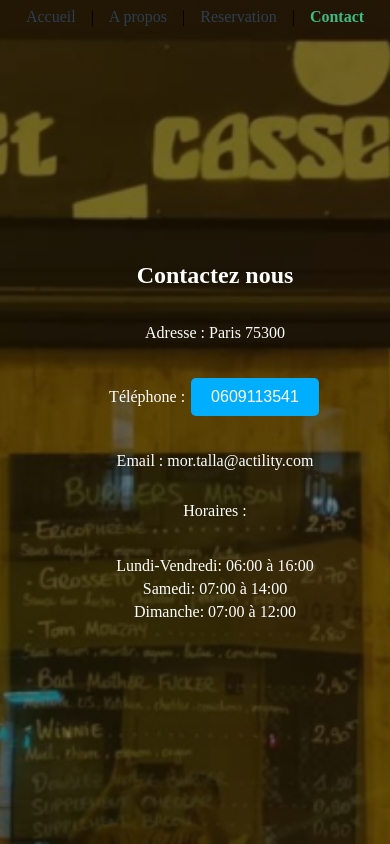
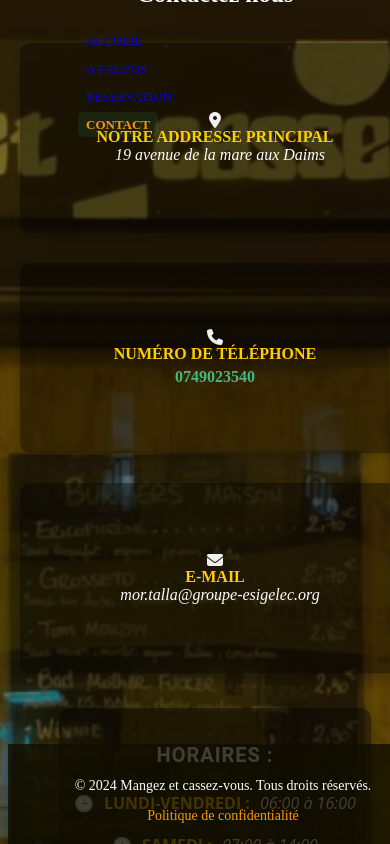
Before and after one commit to mortalla23/Projet_Vue_Js, a Vue app: page /contact in a window 390 px wide. Built offline with nearby package versions, Linux system fonts and the light colour scheme.

Commit message:
Adding some modifications for improving the front

```diff
--- a/package.json
+++ b/package.json
@@ -8,10 +8,12 @@
     "lint": "vue-cli-service lint"
   },
   "dependencies": {
+    "@fortawesome/fontawesome-free": "^6.6.0",
     "animate.css": "^4.1.1",
     "bootstrap": "^5.3.3",
     "bootstrap-icons": "^1.11.3",
     "core-js": "^3.8.3",
+    "test": "file:",
     "vue": "^2.6.14",
     "vue-router": "^3.5.1",
     "vuex": "^3.6.2"
--- a/src/App.vue
+++ b/src/App.vue
@@ -1,36 +1,153 @@
 <template>
   <div id="app">
     <nav class="navbar">
-      <router-link to="/" exact>Accueil</router-link> |
-      <router-link to="/about">A propos</router-link> |
-      <router-link to="/reservation">Reservation</router-link> |
-      <router-link to="/contact">Contact</router-link>
-
+      <ul class="nav-links">
+        <li><router-link to="/" exact>Accueil</router-link></li>
+        <li><router-link to="/about">A propos</router-link></li>
+        <li><router-link to="/reservation">Reservation</router-link></li>
+        <li><router-link to="/contact">Contact</router-link></li>
+      </ul>
     </nav>
-    <router-view/>
+    <div class="content">
+      <router-view/>
+    </div>
+    <AppFooter />
   </div>
 </template>
 
 <script>
+import AppFooter from './components/AppFooter.vue';
+
 export default {
-  name: 'App'
+  components: {
+    AppFooter
+  },
+  name: 'App',
 }
 </script>
 
 <style>
+#app {
+  display: flex;
+  flex-direction: column;
+  min-height: 100%; /* Remplacer 100vh par 100% */
+}
+
+.content {
+  flex-grow: 1; /* Assure que le contenu prend tout l'espace disponible avant le footer */
+  padding-bottom: 20px; /* Ajoute un peu d'espace en bas du contenu */
+  overflow: auto; /* Permet le défilement si nécessaire */
+}
+
+/* Footer placé normalement */
+.footer {
+  background-color: rgba(0, 0, 0, 0.8);
+  color: white;
+  text-align: center;
+  padding: 20px;
+  width: 100%;
+  font-size: 14px;
+  margin-top: auto; /* Assure que le footer est à la fin du contenu */
+  position: relative; /* Assure que le footer reste en bas de la page sans chevaucher le contenu */
+}
+
+.footer-links {
+  margin-top: 10px;
+}
+
+.footer-links a {
+  color: #ff9800;
+  margin: 0 10px;
+  text-decoration: none;
+}
+
+.footer-links a:hover {
+  text-decoration: underline;
+}
+
 .navbar {
   display: flex;
-  justify-content: center; /* Centrer les liens */
-  gap: 15px; /* Espacement entre les liens */
+  justify-content: center;
+  align-items: center;
+  background-color: transparent;
+  padding: 15px 30px;
+  box-shadow: none;
+  position: fixed;
+  width: 100%;
+  top: 0;
+  z-index: 1000;
 }
 
-.navbar a {
-  text-decoration: none;
-  color: #2c3e50;
+/* Liens de navigation */
+.nav-links {
+  display: flex;
+  list-style: none;
+  gap: 40px;
 }
 
-.navbar a.router-link-exact-active {
+.nav-links li {
+  display: inline;
+}
+
+.nav-links a {
+  text-decoration: none;
+  font-size: 18px;
+  font-weight: 500;
+  text-transform: uppercase;
+  padding: 8px 15px;
+  transition: color 0.3s ease, background-color 0.3s ease;
+  border-radius: 5px;
+}
+
+.nav-links a:hover {
+  background-color: #ff9800;
+}
+
+.nav-links a.router-link-exact-active {
   font-weight: bold;
-  color: #42b983;
+  color: #ff9800;
+  background-color: rgba(66, 185, 131, 0.1);
+  border-radius: 5px;
+}
+
+/* Styles pour petits écrans */
+@media (max-width: 768px) {
+  .navbar {
+    padding-bottom: 20px;
+    justify-content: flex-start;
+  }
+
+  .nav-links {
+    gap: 15px;
+    flex-wrap: wrap;
+    justify-content: center;
+  }
+
+  .nav-links a {
+    font-size: 14px;
+    padding: 6px 10px;
+  }
+}
+
+/* Styles pour très petits écrans */
+@media (max-width: 480px) {
+  .navbar {
+    padding-bottom: 20px;
+    justify-content: flex-start;
+  }
+
+  .nav-links {
+    flex-direction: column;
+    gap: 10px;
+  }
+
+  .nav-links a {
+    font-size: 13px;
+    padding: 5px 8px;
+  }
+}
+
+body {
+  padding-top: 70px;
 }
 </style>
--- a/src/main.js
+++ b/src/main.js
@@ -2,6 +2,7 @@ import Vue from 'vue'
 import App from './App.vue'
 import router from './router'
 import store from './store'
+import '@fortawesome/fontawesome-free/css/all.css';
 
 Vue.config.productionTip = false
 
--- a/src/views/ContactView.vue
+++ b/src/views/ContactView.vue
@@ -1,15 +1,44 @@
 <template>
   <div :style="backgroundStyle" class="contact-container">
     <h2>Contactez nous</h2>
-    <p>Adresse : {{ postale }}</p>
-    <p>Téléphone : <button @click="callPhone" class="call-button">{{ phoneNumber }}</button></p>
-    <p>Email : {{ mail }}</p>
-    <p>Horaires :</p>
-    <ul>
-      <li>Lundi-Vendredi: 06:00 à 16:00</li>
-      <li>Samedi: 07:00 à 14:00</li>
-      <li>Dimanche: 07:00 à 12:00</li>
-    </ul>
+    <div class="contact-info">
+      <div class="contact-item">
+        <i class="fas fa-map-marker-alt icon"></i>
+        <p><span class="label">Notre addresse principal</span> <span class="value">{{ postale }}</span></p>
+      </div>
+
+      <!-- Téléphone cliquable avec tel: -->
+        <div class="contact-item">
+          <i class="fas fa-phone icon"></i>
+          <p><strong><span class="label">Numéro de téléphone</span></strong></p>
+
+          <a :href="`tel:${phoneNumber}`" class="call-button">{{ phoneNumber }}</a>
+        </div>
+
+      <div class="contact-item">
+        <i class="fas fa-envelope icon"></i>
+        <p><span class="label">E-mail</span> <span class="value">{{ mail }}</span></p>
+      </div>
+    </div>
+
+    <div class="contact-hours">
+      <h3>Horaires :</h3>
+      <div class="hours-list">
+        <div class="hour-item">
+          <span class="day">Lundi-Vendredi :</span>
+          <span class="time">06:00 à 16:00</span>
+        </div>
+        <div class="hour-item">
+          <span class="day">Samedi :</span>
+          <span class="time">07:00 à 14:00</span>
+        </div>
+        <div class="hour-item">
+          <span class="day">Dimanche :</span>
+          <span class="time">07:00 à 12:00</span>
+        </div>
+      </div>
+    </div>
+    <AppFooter />
   </div>
 </template>
 
@@ -20,9 +49,9 @@ export default {
   name: "ContactView",
   data() {
     return {
-      mail: "mor.talla@actility.com",
-      phoneNumber: "0609113541",
-      postale: "Paris 75300",
+      mail: "mor.talla@groupe-esigelec.org",
+      phoneNumber: "0749023540",
+      postale: "19 avenue de la mare aux Daims",
       backgroundImage,
     };
   },
@@ -42,54 +71,211 @@ export default {
         zIndex: '-1'
       };
     }
-  },
-  methods: {
-    callPhone() {
-      window.location.href = `tel:${this.phoneNumber}`;
-    }
   }
 }
 </script>
 
 <style scoped>
+
+@keyframes slide-up {
+  0% {
+    transform: translateY(100px); /* Part de 100px en dessous de sa position */
+    opacity: 0; /* L'élément est invisible au début */
+  }
+  100% {
+    transform: translateY(0); /* Arrive à sa position d'origine */
+    opacity: 1; /* L'élément devient visible */
+  }
+}
 .contact-container {
   display: flex;
   flex-direction: column;
-  align-items: center; /* Centre horizontalement */
-  justify-content: center; /* Centre verticalement */
-  height: 100vh; /* Prend toute la hauteur de la vue */
+  align-items: center;
+  justify-content: center;
+  min-height: 100vh;
   text-align: center;
-  color: #fff; /* Change la couleur du texte pour qu'il soit plus lisible */
-  background: rgba(0, 0, 0, 0.5); /* Ajoute un fond semi-transparent pour améliorer la lisibilité */
+  color: #fff;
   padding: 20px;
   position: relative;
   z-index: 1;
+  overflow-y: auto;
+}
+
+.contact-info {
+  display: flex;
+  justify-content: space-around;
+  flex-wrap: wrap;
+  width: 100%;
+  max-width: 1200px; /* Limiter la largeur pour garder une belle apparence */
+  margin: 0 auto; /* Centrer les éléments */
+}
+.contact-item {
+  width: 280px; /* Légèrement plus large pour éviter l'effet "étroit" */
+  padding: 20px;
+  margin: 10px;
+  background-color: rgba(0, 0, 0, 0.4);
+  border-radius: 10px;
+  box-shadow: 0 4px 10px rgba(0, 0, 0, 0.2);
+  text-align: center;
+  transition: background-color 0.3s ease-in-out, transform 0.3s ease-in-out;
+  min-height: 150px; /* Fixer une hauteur minimum pour harmoniser les cartes */
+  display: flex;
+  flex-direction: column;
+  justify-content: center; /* Centrer verticalement le contenu */
+  color: #f0f0f0; /* Couleur du texte adaptée au fond sombre */
+  animation: slide-up 0.8s ease-in-out; /* Appliquer l'animation */
+
+}
+
+.contact-item:hover {
+  background-color: rgba(255, 255, 255, 0.2); /* Fond plus clair au survol */
+  transform: scale(1.05); /* Légère animation au survol */
+}
+.contact-item img.icon {
+  width: 40px;
+  height: 40px;
+  margin-bottom: 15px; /* Ajouter plus d'espace entre l'icône et le texte */
+}
+.call-button {
+  display: block; /* Pour que le numéro soit sur une nouvelle ligne */
+  margin-top: 5px;
+  text-decoration: none;
+  color: #42b983;
+  font-weight: bold;
+  font-size: 18px;
+  transition: color 0.3s ease;
+}
+
+
+.call-button:hover {
+  color: #2c3e50;
+}
+.contact-item img.icon {
+  width: 40px;
+  height: 40px;
+  margin-right: 15px;
+}
+
+.contact-item p {
+  font-size: 16px;
+  margin: 0;
+}
+
+.label {
+  display: block;
+  font-weight: bold;
+  color: #ffce00;
+  text-transform: uppercase;
+}
+
+.value {
+  margin-left: 10px;
+  color: #ffffff;
+  font-style: italic;
+}
+
+.contact-hours {
+  margin-top: 20px;
+  padding: 20px;
+  background-color: rgba(0, 0, 0, 0.4); /* Fond en harmonie avec la section de réservation */
+  border-radius: 10px;
+  box-shadow: 0px 4px 15px rgba(0, 0, 0, 0.2);
+  color: #f0f0f0;
+  text-align: center;
+  animation: slide-up 0.8s ease-in-out; /* Appliquer l'animation */
+}
+
+.contact-hours h3 {
+  font-size: 24px;
+  margin-bottom: 15px;
+  font-family: 'Roboto', sans-serif;
+  color: #fff;
+  text-transform: uppercase;
+  letter-spacing: 1px;
+}
+
+.hours-list {
+  display: flex;
+  flex-direction: column;
+  align-items: center;
+}
+
+.hour-item {
+  font-size: 18px;
+  margin: 10px 0;
+  font-family: 'Open Sans', sans-serif;
+  color: #f5f5f5;
+}
+
+.hour-item .day {
+  font-weight: bold;
+  text-transform: uppercase;
+  color: #ffce00;
+}
+
+.hour-item .time {
+  margin-left: 10px;
+  font-style: italic;
+  color: #ffffff;
+}
+
+.hour-item:before {
+  content: "🕒";
+  margin-right: 10px;
+  color: #ffce00;
+}
+
+.contact-hours:hover {
+  background-color: rgba(255, 255, 255, 0.2);
+  transform: scale(1.02);
+  transition: all 0.3s ease-in-out;
 }
 
 ul {
-  list-style-type: none; /* Supprime les puces */
+  list-style-type: none;
   padding: 0;
 }
 
 ul li {
-  margin: 5px 0; /* Espacement entre les éléments de la liste */
+  margin: 5px 0;
 }
+/* MEDIA QUERIES POUR PETITS ECRANS */
+@media (max-width: 768px) {
+  .contact-container {
+    height: auto; /* Laisse le conteneur s'ajuster à la taille du contenu */
+    padding-bottom: 20px; /* Ajoute du padding en bas pour l'espace supplémentaire */
+    overflow-y: auto; /* Permet de défiler si le contenu dépasse */
+  }
 
-.call-button {
-  background-color: #00aeff;
-  border: none;
-  color: white;
-  padding: 10px 20px;
-  text-align: center;
-  text-decoration: none;
-  display: inline-block;
-  font-size: 16px;
-  margin: 4px 2px;
-  cursor: pointer;
-  border-radius: 5px;
-}
+  .contact-info {
+    flex-direction: column; /* Met les éléments en colonne */
+    align-items: center; /* Centre les éléments */
+  }
 
-.call-button:hover {
-  background-color: #00cbe6;
+  .contact-item {
+    width: 100%; /* Les cartes prennent toute la largeur */
+    max-width: 350px; /* Limite de la largeur pour ne pas être trop étiré */
+    margin: 15px 0; /* Ajoute un peu plus de marge */
+  }
+
+  .call-button {
+    font-size: 16px; /* Réduire légèrement la taille de la police */
+  }
+
+  .contact-hours {
+    padding: 15px;
+  }
+
+  .hours-list {
+    width: 100%;
+  }
+
+  .hour-item {
+    font-size: 16px; /* Réduire la taille de la police */
+  }
+
+  .contact-hours h3 {
+    font-size: 20px; /* Réduire la taille de la police du titre */
+  }
 }
 </style>
--- a/src/views/HomeView.vue
+++ b/src/views/HomeView.vue
@@ -30,9 +30,7 @@
         </router-link>
       </aside>
     </main>
-    <footer class="footer animate__animated animate__fadeInUp">
-      <p>{{ copyright }}</p>
-    </footer>
+    <AppFooter />
   </div>
 </template>
 
@@ -61,11 +59,11 @@ export default {
         background: `linear-gradient(rgba(0, 0, 0, 0.5), rgba(0, 0, 0, 0.5)), url(${backgroundImage})`,
         backgroundRepeat: 'no-repeat',
         backgroundPosition: 'center center',
-        backgroundAttachment: 'fixed',
+        backgroundAttachment: 'scroll',
         backgroundSize: 'cover',
-        height: '100%',
+        height: '100vh',
         width: '100%',
-        position: 'fixed',
+        position: 'absolute',
         top: '0',
         left: '0',
         zIndex: '-1'
@@ -85,10 +83,8 @@ export default {
 
 #home {
   font-family: Avenir, Helvetica, Arial, sans-serif;
-  -webkit-font-smoothing: antialiased;
-  -moz-osx-font-smoothing: grayscale;
   text-align: center;
-  color: #fff; /* Changez la couleur du texte pour qu'il soit plus lisible */
+  color: #fff;
   margin-top: 60px;
   padding: 20px;
   position: relative;
@@ -96,7 +92,7 @@ export default {
   min-height: 100vh;
   display: flex;
   flex-direction: column;
-  overflow-y: auto; /* Permet le défilement vertical */
+  overflow-y: auto;
 }
 
 header {
@@ -107,13 +103,14 @@ main.content {
   flex-grow: 1;
   display: flex;
   flex-direction: column;
-  justify-content: center;
+  justify-content: flex-start; /* Aligner le contenu en haut */
   align-items: center;
   margin-bottom: 20px;
+  margin-top: 20px; /* Ajuste l'espacement supérieur pour éviter le chevauchement */
 }
 
 .description, .menu, .shop {
-  background: rgba(0, 0, 0, 0.5); /* Ajoutez un fond semi-transparent pour améliorer la lisibilité */
+  background: rgba(0, 0, 0, 0.5);
   padding: 20px;
   border-radius: 10px;
   margin-bottom: 20px;
@@ -126,12 +123,14 @@ main.content {
 }
 
 .footer {
-  font-style: italic;
+  background-color: rgba(0, 0, 0, 0.8);
+  color: white;
   text-align: center;
-  padding: 10px;
-  background: rgba(0, 0, 0, 0.5); /* Ajoutez un fond semi-transparent pour améliorer la lisibilité */
+  padding: 20px;
   width: 100%;
-  flex-shrink: 0; /* Assure que le footer ne rétrécit pas */
+  font-size: 14px;
+  margin-top: auto; /* Pour que le footer reste en bas du contenu */
+  position: relative; /* Supprimer le "fixed" */
 }
 
 .menu-items {
@@ -148,8 +147,8 @@ main.content {
   border-radius: 10px;
   box-shadow: 0 4px 8px rgba(0, 0, 0, 0.1);
   transition: transform 0.3s ease;
-  width: 90%; /* Réduisez la largeur ici pour qu'elle soit proportionnelle au parent */
-  max-width: 600px; /* Limite maximale de la largeur */
+  width: 60%;
+  max-width: 405px; /* Réduit la largeur maximale pour un meilleur ajustement */
   text-align: left;
 }
 
@@ -163,11 +162,28 @@ main.content {
   margin-bottom: 10px;
 }
 
+.menu-item .quantity {
+  display: flex;
+  align-items: center;
+  margin-top: 10px;
+}
+
+.menu-item .quantity input[type="number"] {
+  width: 50px; /* Taille du champ ajustée pour les quantités */
+  margin-left: 10px;
+  text-align: center;
+}
+
+.menu-item .quantity label {
+  margin-right: 10px;
+  font-weight: bold;
+}
+
 .shop {
   position: relative;
   padding: 10px;
   border-radius: 5px;
-  background: rgba(0, 0, 0, 0.7); /* Assurez une bonne lisibilité */
+  background: rgba(0, 0, 0, 0.7);
   color: #fff;
 }
 
@@ -177,21 +193,49 @@ main.content {
   color: white;
   padding: 10px 20px;
   text-align: center;
-  text-decoration: none;
   display: inline-block;
   font-size: 16px;
   margin: 4px 2px;
   cursor: pointer;
   border-radius: 5px;
   margin-top: 10px;
+  transition: background-color 0.3s ease;
 }
 
 .shop button:hover {
   background-color: #e68900;
 }
 
+.add-to-cart-button {
+  background-color: #28a745; /* Vert pour le bouton ajouter au panier */
+  border: none;
+  color: white;
+  padding: 10px 15px;
+  text-align: center;
+  font-size: 16px;
+  margin-top: 10px;
+  cursor: pointer;
+  border-radius: 5px;
+  transition: background-color 0.3s ease;
+}
+
+.add-to-cart-button:hover {
+  background-color: #218838; /* Un vert plus foncé au survol */
+}
+
 /* Media Queries for Responsiveness */
 @media (max-width: 768px) {
+  #home {
+    padding: 5px 10px; /* Réduire le padding sur mobile */
+  }
+
+  main.content {
+    margin-top: 10px; /* Réduire la marge supérieure */
+  }
+  .menu-item {
+    max-width: 100%; /* Les items prennent la largeur totale sur petits écrans */
+  }
+
   .shop {
     position: static;
     margin: 20px 0;
@@ -200,8 +244,12 @@ main.content {
 }
 
 @media (max-width: 480px) {
-  .shop {
-    padding: 15px;
+  .menu-item {
+    padding: 10px;
+  }
+
+  .menu-item .quantity input {
+    width: 40px;
   }
 
   .shop button {
```
Also changed, not shown: src/components/MenuItem.vue (+4 -4 lines), src/views/AboutView.vue (+4 -4 lines), src/views/ReservationsVue.vue (+19 -11 lines), 1 other file (tests, documents, lock files or other folders).
